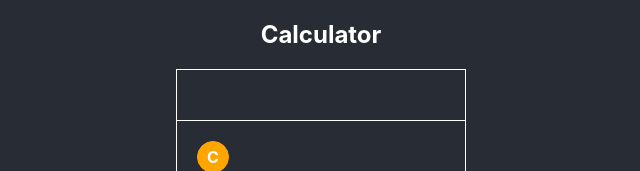
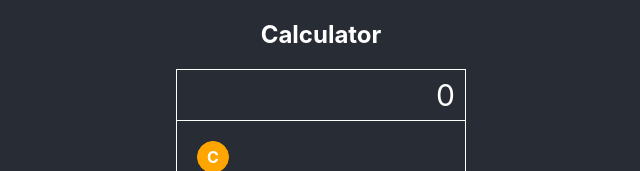
Before and after one commit to tothricsaj/calculator, a React (Create React App) app: page / in a window 1280 px wide. Shown: the top 171 px of the page, without its empty margins (319-959 px from the left). Built offline with nearby package versions, Linux system fonts and the light colour scheme.

Commit message:
default zero on display

```diff
--- a/src/App.js
+++ b/src/App.js
@@ -126,6 +126,11 @@ class App extends React.Component{
               : this.state.result
             )
           }
+          {
+            this.state.result === 0 && this.state.displayRes === ''
+            ? 0
+            : null
+          }
         </div>
           <div onClick={this.emptyOperandusStaff} className={"remover"}>C</div>
           <ul className="calcNumbersWrapper">{this.renderElements(this.state.numbers, 'calcNumber')}</ul>
```
